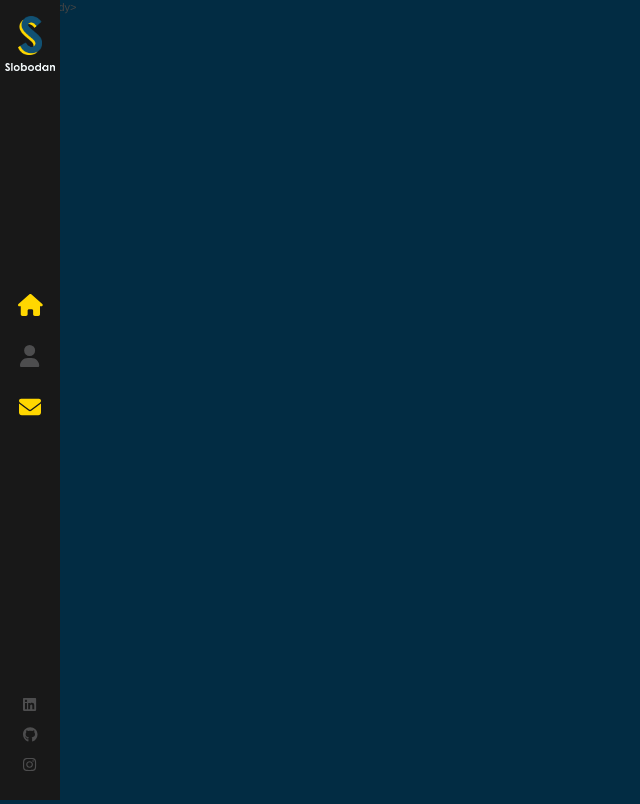
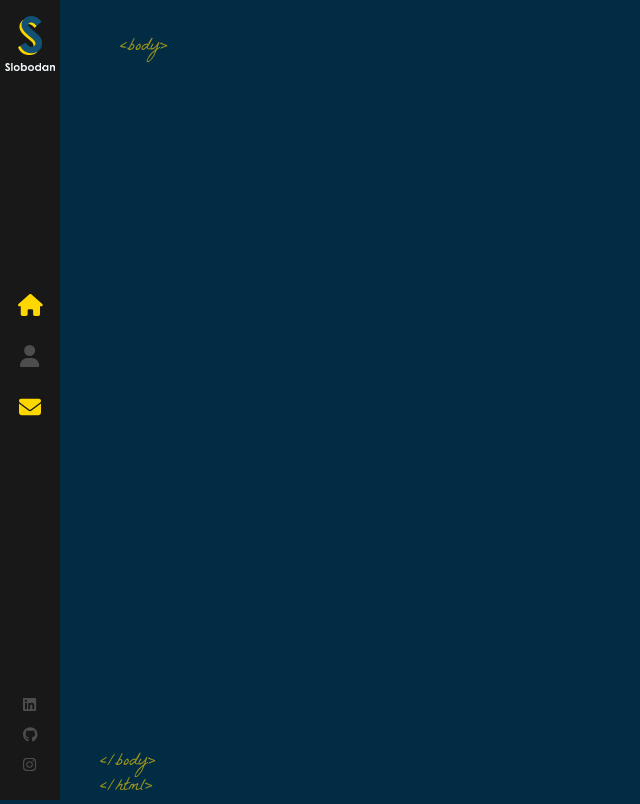
Before and after one commit to KeiranBrown1301/keiran-portfolio-react, a React (Create React App) app: page / in a window 1280 px wide. Shown: the whole page, without its empty margins (0-640 px from the left). Built offline with nearby package versions, Linux system fonts and the light colour scheme.

Commit message:
more added for homepage styles

```diff
--- a/src/components/Layout/layout.scss
+++ b/src/components/Layout/layout.scss
@@ -1,3 +1,24 @@
 .page {
+  width: 100%;
+  height: 100%;
+  position: absolute;
+}
 
+.top-tags {
+  bottom: auto;
+  top: 35px;
 }
+
+.tags {
+  color: #ffd700;
+  opacity: 0.6;
+  position: absolute;
+  bottom: 0;
+  left: 120px;
+  font-size: 18px;
+  font-family: 'La Belle Aurore';
+}
+
+.bottom-tags {
+  margin-left: -20px;
+}
```
